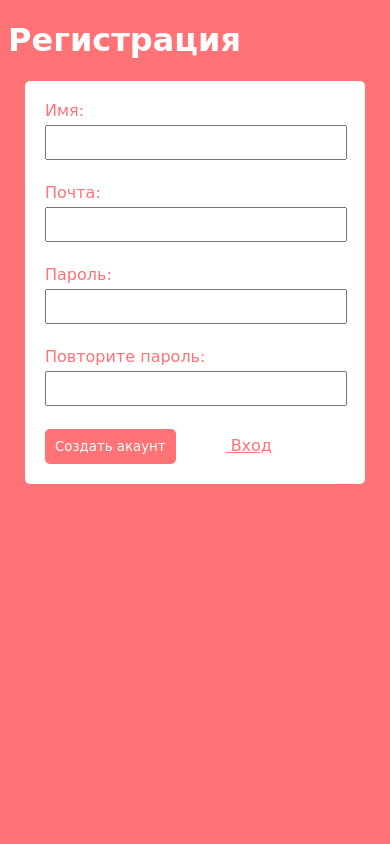
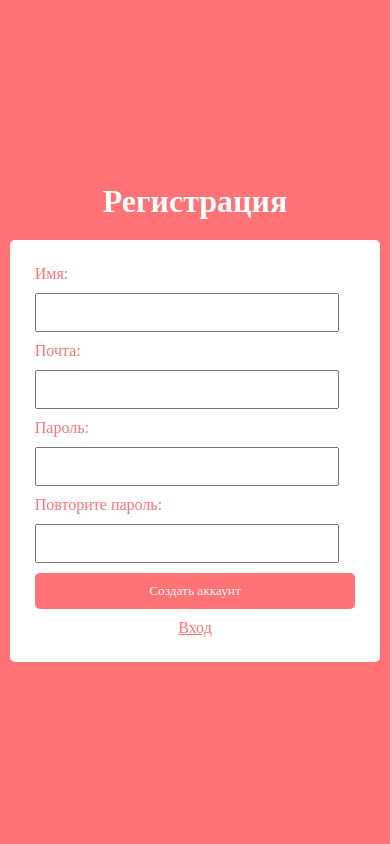
Before and after one commit to ChapaGaming/magazine, a FastAPI app: page /register in a window 390 px wide. Run offline with FastAPI, Linux system fonts and the light colour scheme.

Commit message:
V 1.2
сделал стиль для телефонов

```diff
--- /dev/null
+++ b/static/style_logreg.css
@@ -0,0 +1,99 @@
+body {
+    background-color: rgba(255, 114, 118, 1);
+    color: rgba(255, 255, 255, 1);
+    font-family: 'Times New Roman';
+    margin: 0;
+    padding: 0;
+}
+
+/* Контейнер для центрирования */
+.container {
+    display: flex;
+    flex-direction: column;
+    align-items: center; /* Центрирование по горизонтали */
+    justify-content: center; /* Центрирование по вертикали */
+    min-height: 100vh; /* Занимает всю высоту экрана*/
+    box-sizing: border-box;
+}
+.form_login input[type="submit"]:hover,
+.form_reg input[type="submit"]:hover {
+    background-color: rgba(204, 60, 64, 1);
+}
+
+
+.form_login, .form_reg {
+    background-color: rgba(255, 255, 255, 1);
+    padding: 20px;
+    border-radius: 5px;
+    width: 90%; /* Ширина формы 90% от контейнера */
+    max-width: 400px; /* Максимальная ширина формы */
+    margin-bottom: 20px; /* Отступ снизу */
+    font-family: 'Times New Roman';
+    box-sizing: border-box; /* Гарантирует, что padding не увеличивает общую ширину */
+    display: flex; /* Активируем флекс для инпутов */
+    flex-direction: column; /* Располагаем элементы вертикально */
+}
+
+.form_login label, .form_reg label {
+    color: rgba(255, 114, 118, 1);
+     margin-bottom: 5px; /* Отступ снизу у метки */
+     display: block;
+}
+
+.form_login input[type="email"],
+.form_login input[type="password"],
+.form_reg input[type="text"],
+.form_reg input[type="email"],
+.form_reg input[type="password"] {
+     width: calc(100% - 16px); /* Ширина с учетом отступов */
+    padding: 8px; /* Отступы внутри инпута */
+    margin-bottom: 10px; /* Отступ снизу инпута */
+    box-sizing: border-box;
+}
+
+.form_login button[type="submit"],
+.form_reg button[type="submit"] {
+    background-color: rgba(255, 114, 118, 1);
+    color: rgba(255, 255, 255, 1);
+    padding: 10px;
+    border: none;
+    border-radius: 5px;
+    cursor: pointer;
+    width: 100%;
+     box-sizing: border-box;
+    font-family: 'Times New Roman';
+    margin-bottom: 10px;
+}
+a {
+    color: rgba(255, 114, 118, 1);
+    display: block;
+    text-align: center;
+    font-family: 'Times New Roman';
+}
+
+h1 {
+    font-family: 'Times New Roman';
+    text-align: center;
+    margin-bottom: 20px;
+}
+/* Медиазапрос для маленьких экранов*/
+
+@media (max-width: 1176px) {
+   .form_login, .form_reg {
+        width: 95%;
+        font-size: 16px;
+         padding: 25px;
+    }
+     .form_login input[type="email"],
+    .form_login input[type="password"],
+    .form_reg input[type="text"],
+    .form_reg input[type="email"],
+    .form_reg input[type="password"]{
+          padding: 10px;
+    }
+     .form_login label,
+    .form_reg label {
+        margin-bottom: 10px;
+        font-size: 16px;
+    }
+}
--- a/templates/register.html
+++ b/templates/register.html
@@ -2,72 +2,26 @@
 <html>
 <head>
     <title>Регистрация</title>
-    <style>
-        h1{
-            font-family: cursive;
-        }
-
-        body {
-            background-color: rgba(255, 114, 118, 1);
-            color: rgba(255, 255, 255, 1);
-            font-family: Arial, sans-serif;
-            gap: 20px;
-        }
-
-        .form_reg {
-            background-color: rgba(255, 255, 255, 1);
-            padding: 20px;
-            border-radius: 5px;
-            width: 300px;
-            margin: 0 auto;
-        }
-        .form_reg label{
-            color: rgba(255, 114, 118, 1);
-            font-family: cursive;
-        }
-        .form_reg input[type="text"],
-        .form_reg input[type="email"],
-        .form_reg input[type="password"] {
-            width: 94%;
-            padding: 8px;
-            margin: 5px 0;
-        }
-
-        .form_reg button[type="submit"] {
-            background-color: rgba(255, 114, 118, 1);
-            color: rgba(255, 255, 255, 1);
-            padding: 10px;
-            border: none;
-            border-radius: 5px;
-            cursor: pointer;
-            font-family: cursive;
-        }
-        .form_reg button[type="submit"]:hover {
-            background-color: rgba(204, 60, 64, 1);
-        }
-        a{
-            color:rgba(255, 114, 118, 1);
-            margin-left: 50px;
-            font-family: cursive;
-        }
-    </style>
+    <link rel="stylesheet" href="/static/style_logreg.css">
+    <meta name="viewport" content="width=device-width, initial-scale=1.0">
+    <link rel="shortcut icon" type="image/x-icon" href="/static/logo.ico">
 </head>
 <body>
-    <h1>Регистрация</h1>
-    <form class = "form_reg" action="https://magazine-4pqo.onrender.com/register" method="post">
-        <label for="username">Имя:</label><br>
-        <input type="text" name="username" minlength="4"><br><br>
+    <div class="container">
+        <h1>Регистрация</h1>
+        <form class="form_reg" action="https://magazine-4pqo.onrender.com//register" method="post">
+            <label for="username">Имя:</label>
+            <input type="text" name="username" minlength="4">
+             <label for="email">Почта:</label>
+             <input type="email" name="email" minlength="1">
+              <label for="password">Пароль:</label>
+             <input type="password" name="password" minlength="4">
+            <label for="rep_password">Повторите пароль:</label>
+            <input type="password" name="rep_password" minlength="4">
+            <button type="submit">Создать аккаунт</button>
+            <a href="https://magazine-4pqo.onrender.com//">Вход</a>
+        </form>
 
-        <label for="email">Почта:</label><br>
-        <input type="email" name="email" minlength="1"><br><br>
-
-        <label for="password">Пароль:</label><br>
-        <input type="password" name="password" minlength="4"><br><br>
-
-        <label for="rep_password">Повторите пароль:</label><br>
-        <input type="password" name="rep_password" minlength="4"><br><br>
-
-        <button type="submit" >Создать акаунт</button><a href = "https://magazine-4pqo.onrender.com/"> Вход</a>
-    </form>
+     </div>
 </body>
 </html>
```
Also changed, not shown: static/style.css (+201 -53 lines), templates/basket.html (+35 -35 lines), templates/cataloge.html (+27 -40 lines), templates/login.html (+16 -59 lines).
